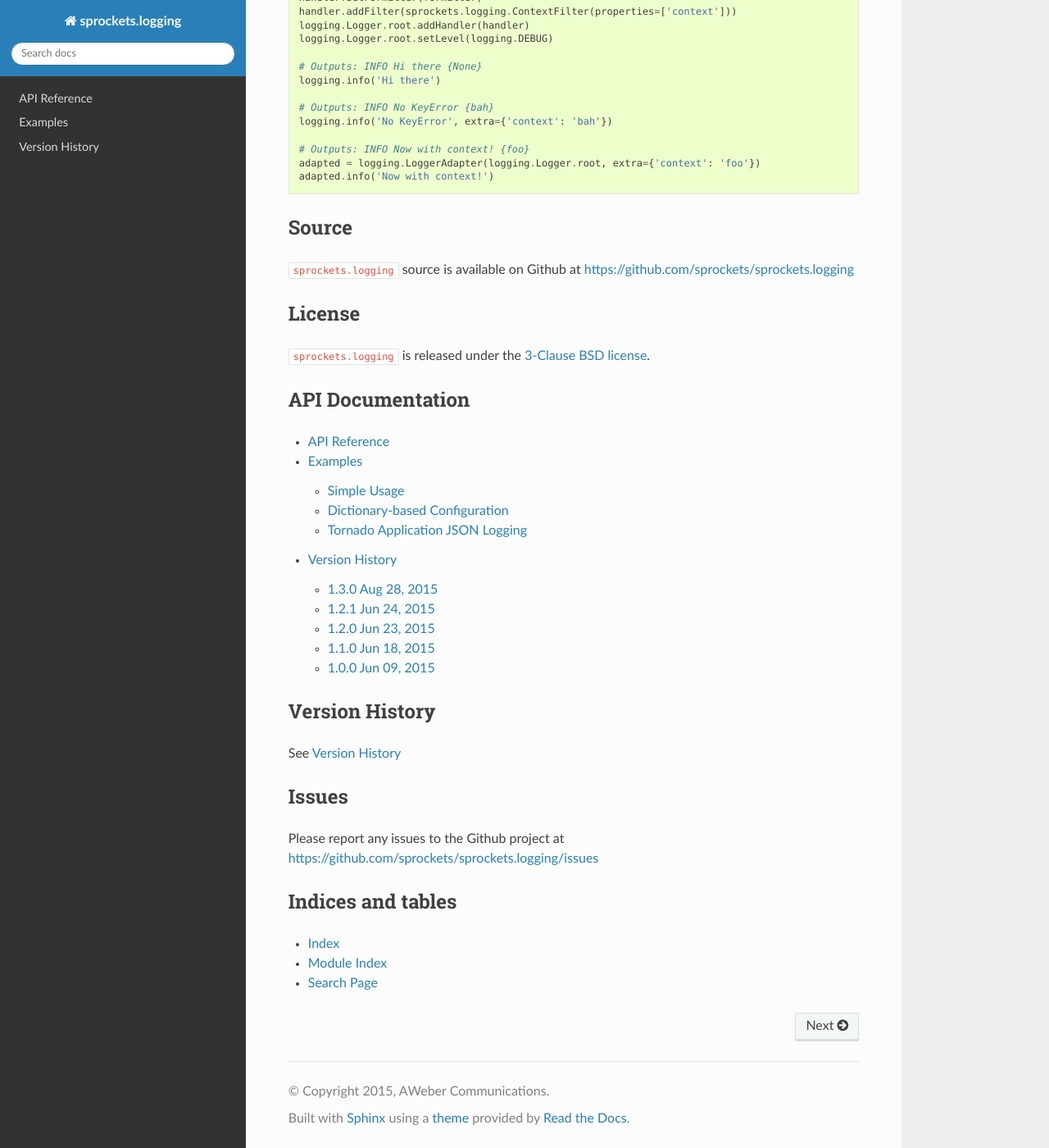
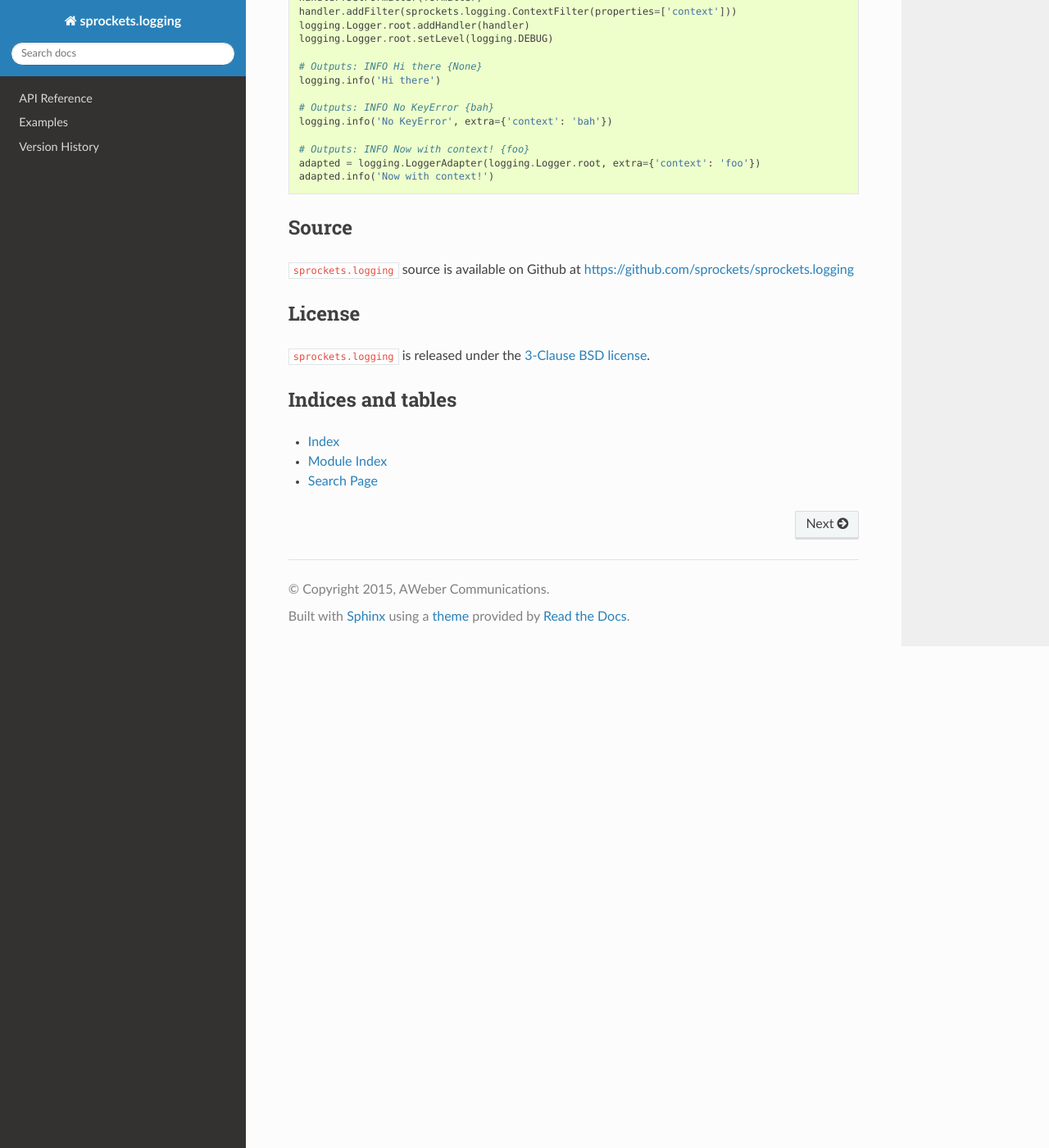
Before and after one commit to sprockets/sprockets.logging, a Sphinx documentation site: the page built from docs/index.rst, in a window 1280 px wide and 1400 px high, scrolled down 924 px. Shown: the whole window at 82% size. Built offline with Sphinx 7.4.7 and the Read the Docs theme 2.0.0, drawn with Linux system fonts in a browser that asks for light colours; the version number could not be read and is left out.

Commit message:
Remove redundancies from index.rst.

```diff
--- a/docs/index.rst
+++ b/docs/index.rst
@@ -1,21 +1,12 @@
 .. include:: ../README.rst
 
-API Documentation
------------------
 .. toctree::
    :maxdepth: 2
+   :hidden:
 
    api
    examples
    history
-
-Version History
----------------
-See :doc:`history`
-
-Issues
-------
-Please report any issues to the Github project at `https://github.com/sprockets/sprockets.logging/issues <https://github.com/sprockets/sprockets.logging/issues>`_
 
 Indices and tables
 ------------------
```
